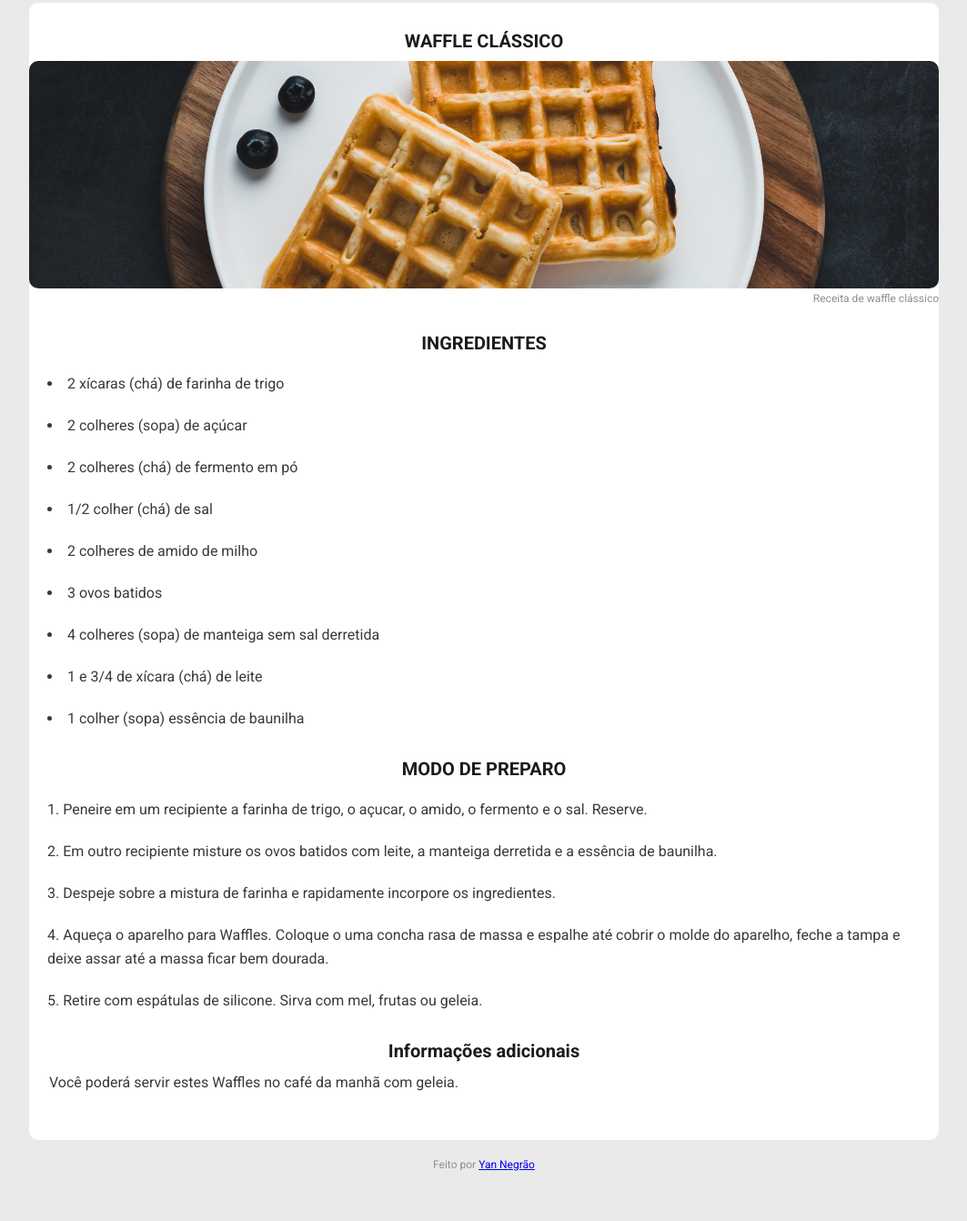
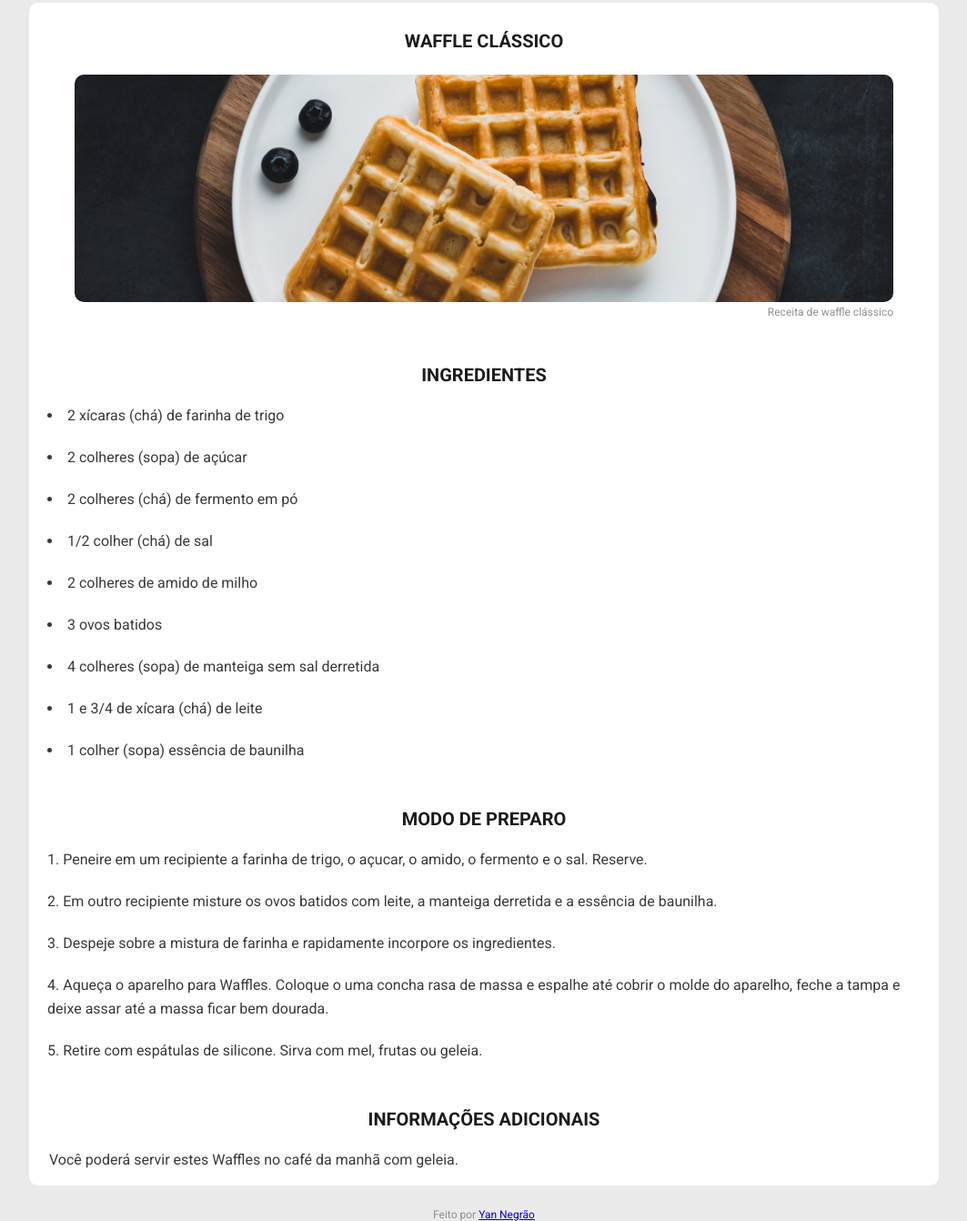
Before and after one commit to Nigraum/Rocketseat-Aulas, a plain HTML site: page Desafio-PaginadeReceita/index.html in a window 1280 px wide. Shown: the part 47-1389 px from the top of the page at 91% size, without its empty margins (108-1171 px from the left). Before the commit the page ends 1334 px from the top, so only its background shows below. Drawn offline with Linux system fonts and the light colour scheme.

Commit message:
Correção final desafio pagina de receita

```diff
--- a/Desafio-PaginadeReceita/index.html
+++ b/Desafio-PaginadeReceita/index.html
@@ -16,8 +16,10 @@
   <div class="receita">
   <h1>WAFFLE CLÁSSICO</h1>
 
+  <div class="FOTO">
   <img src="waffle.jpg" alt="Waffle">
   <figcaption class="legenda-img">Receita de waffle clássico</figcaption>
+  </div>
 
   <h3>INGREDIENTES</h3>
 
@@ -42,7 +44,7 @@
       <li>Retire com espátulas de silicone. Sirva com mel, frutas ou geleia.</li>
     </ol>
 
-    <h3>Informações adicionais</h3>
+    <h3>INFORMAÇÕES ADICIONAIS</h3>
     <p>Você poderá servir estes Waffles no café da manhã com geleia.</p>
 
   </div>
--- a/Desafio-PaginadeReceita/style.css
+++ b/Desafio-PaginadeReceita/style.css
@@ -13,7 +13,7 @@ body {
   background-color: #ffff;
   margin: 0 auto;
   width: 1000px;
-  height: 1250px;
+  height: 1300px;
   margin-top: 50px;
   border-radius: 10px;
 }
@@ -32,8 +32,8 @@ h3 {
   font-weight: 700;
   color: #1b1b1b;
   text-align: center;
-  margin-top: 30px;
-  margin-bottom: 10px;
+  margin-top: 50px;
+  margin-bottom: 20px;
 
 }
 
@@ -53,6 +53,12 @@ p {
   color: #39393A;
   line-height: 26px;
   margin-left: 22px;
+}
+
+.FOTO{
+  margin-right: 50px;
+  margin-left: 50px;
+  margin-top: 15px;
 }
 
 img {
@@ -75,5 +81,5 @@ img {
   font-weight: 400;
   color: #8f8f8f;
   text-align: center;
-  margin-top: 20px;
+  margin-top: 25px;
 }
```
